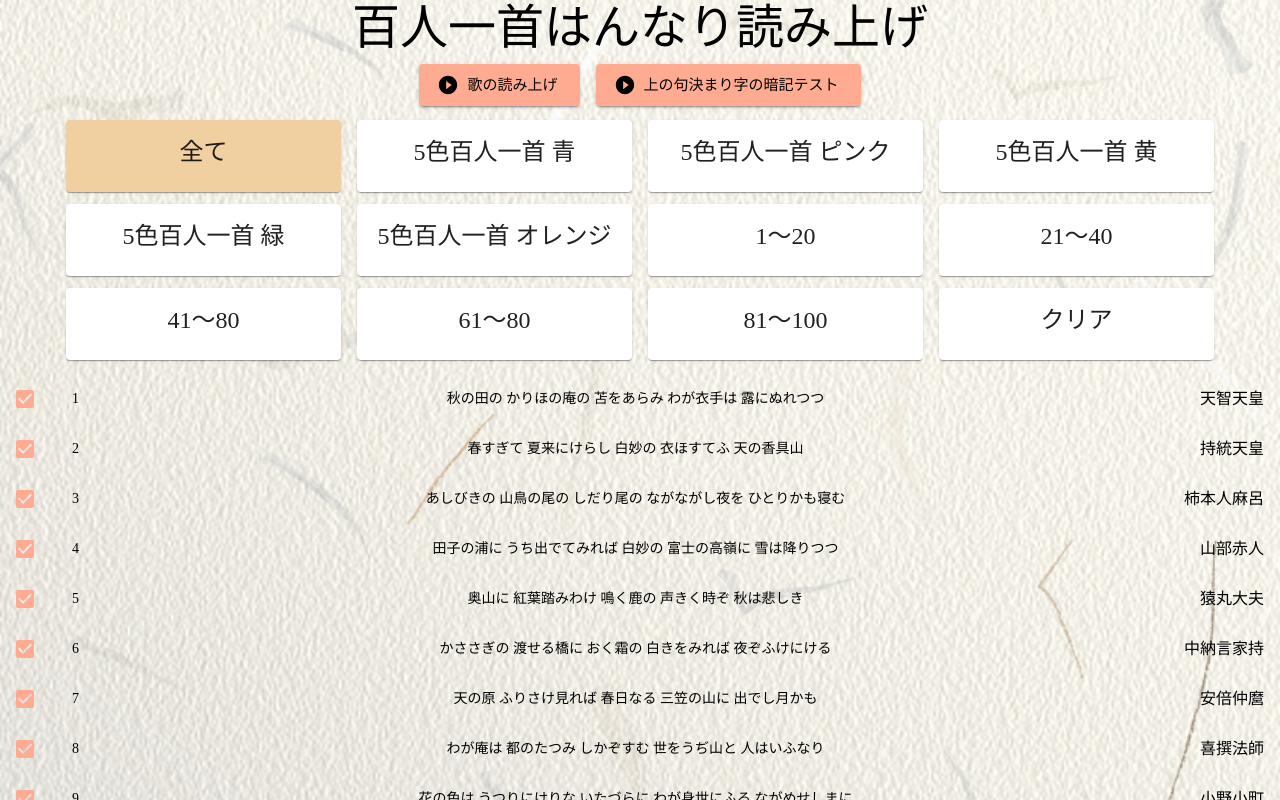
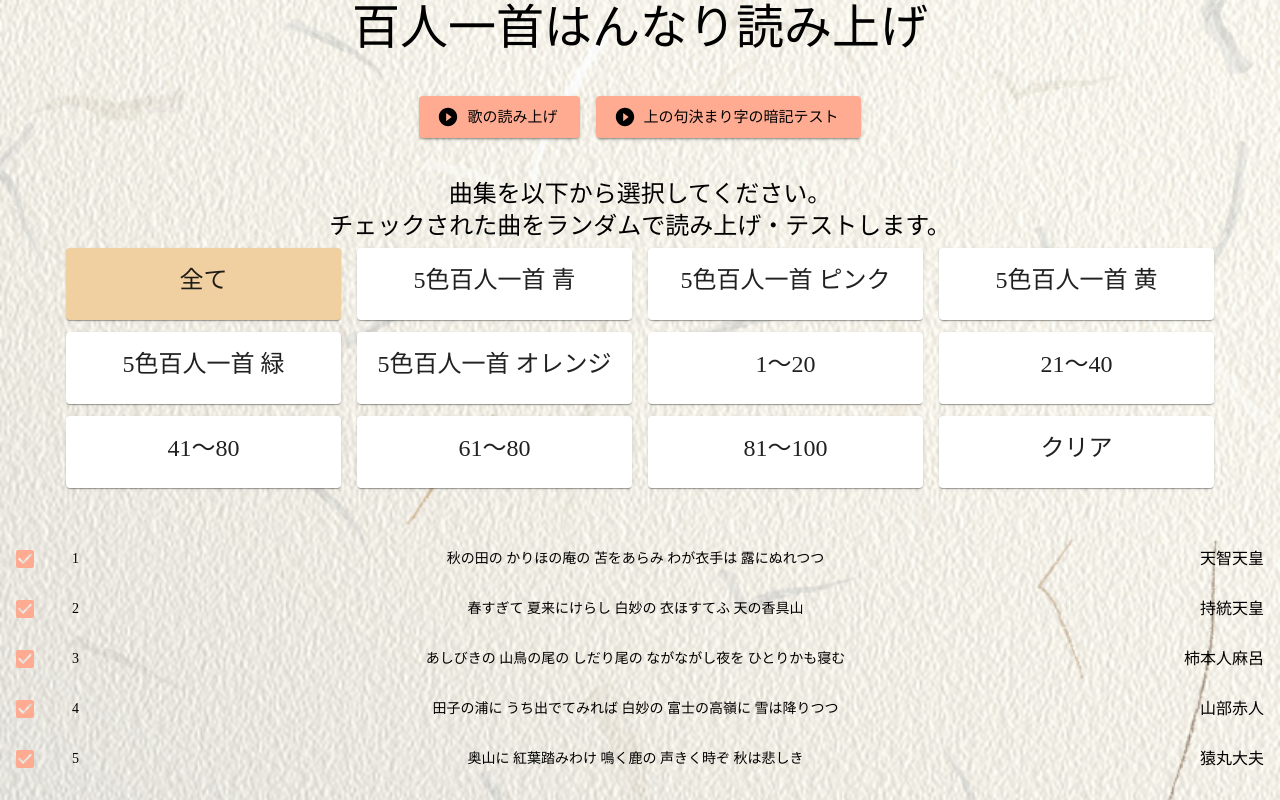
Before and after one commit to somurieengieer/Hyakuninisshu, a React (Create React App) app in the folder my-app/: page / in a window 1280 px wide. Shown: the top 800 px of the page. Built offline with nearby package versions, Linux system fonts and the light colour scheme.

Commit message:
モーダルのボタンを修正

```diff
--- a/my-app/src/App.tsx
+++ b/my-app/src/App.tsx
@@ -5,18 +5,35 @@ import {SongArchive} from "./features/songArchive/SongArchive";
 import {AudioPlayerComponent} from "./features/audio/AudioPlayerComponent";
 import {Typography} from "@material-ui/core";
 import {ExamMemorizeComponent} from "./features/memorize/ExamMemorizeComponent";
+import {makeStyles} from "@material-ui/core/styles";
+import {theme} from "./materialui/theme";
+
+const useStyles = makeStyles({
+  margin: {
+    marginTop: theme.spacing(4),
+    marginBottom: theme.spacing(4),
+  },
+});
 
 function App() {
+  const classes = useStyles();
   return (
     <div className="App">
       <div>
         <Typography variant='h3'>
           百人一首はんなり読み上げ
         </Typography>
-        <AudioPlayerComponent/>
-        <ExamMemorizeComponent/>
-        <SongArchive/>
-        <Songs />
+
+        <div className={classes.margin}>
+          <AudioPlayerComponent/>
+          <ExamMemorizeComponent/>
+        </div>
+
+        <div className={classes.margin}>
+          <SongArchive/>
+        </div>
+
+        <Songs/>
       </div>
     </div>
   );
--- a/my-app/src/features/memorize/QuestionBottomButton.tsx
+++ b/my-app/src/features/memorize/QuestionBottomButton.tsx
@@ -1,6 +1,6 @@
 import React from 'react';
 import {makeStyles} from "@material-ui/core/styles";
-import {Button, IconButton, Typography} from "@material-ui/core";
+import {Button, Typography} from "@material-ui/core";
 import {theme} from "../../materialui/theme";
 
 
@@ -20,13 +20,10 @@ export const QuestionBottomButton: React.FC<QuestionProps> =
     const classes = useStyles();
 
     return (
-      <IconButton onClick={onClick}
-                  component="span">
-        <Button variant="contained" size="medium" color="primary" className={classes.margin}>
-          <Typography variant='h3' gutterBottom>
-            {children}
-          </Typography>
-        </Button>
-      </IconButton>
+      <Button variant="contained" onClick={onClick} size="medium" color="primary" className={classes.margin}>
+        <Typography variant='h4' gutterBottom>
+          {children}
+        </Typography>
+      </Button>
     )
   };
--- a/my-app/src/features/songArchive/SongArchive.tsx
+++ b/my-app/src/features/songArchive/SongArchive.tsx
@@ -29,8 +29,15 @@ export function SongArchive() {
   }, [activeArchive]);
 
   return (
+    <>
+      <Typography variant="h5">
+        曲集を以下から選択してください。
+      </Typography>
+      <Typography variant="h5">
+        チェックされた曲をランダムで読み上げ・テストします。
+      </Typography>
       <div>
-      {songArchives.map(({title, songs})=> (
+        {songArchives.map(({title, songs}) => (
           <Button key={title} onClick={() => changeArchive(title)}>
             <Card className={
               classNames(
@@ -47,5 +54,6 @@ export function SongArchive() {
           </Button>
         ))}
       </div>
+    </>
   );
 }
```
Also changed, not shown: my-app/src/features/memorize/Question.tsx (+0 -14 lines). Lines whose indentation alone changed are shown as unchanged.
